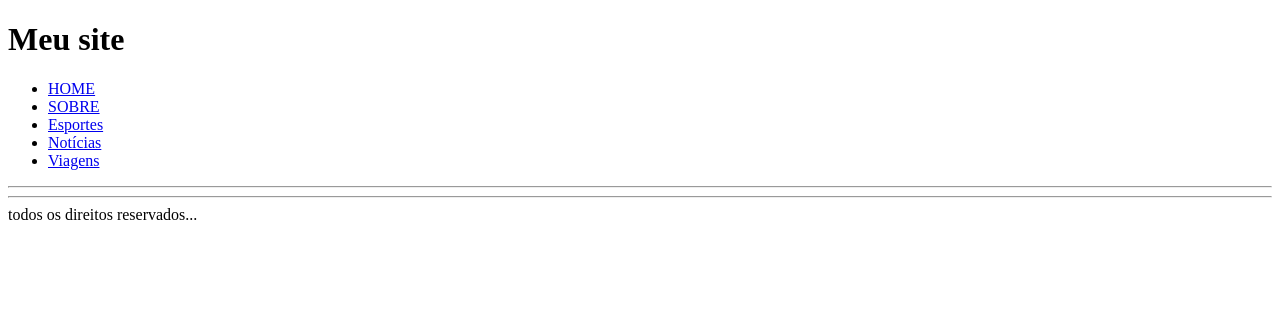
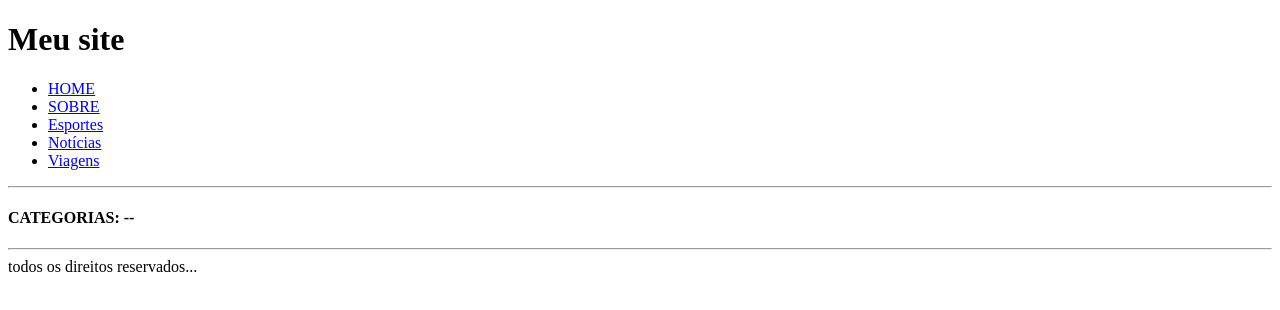
Before and after one commit to Juniorcorpse/react-1, a React (Create React App) app: page /categoria in a window 1280 px wide. Shown: the top 310 px of the page. Built offline with nearby package versions, Linux system fonts and the light colour scheme.

Commit message:
Router query e 404

```diff
--- a/src/App.js
+++ b/src/App.js
@@ -21,13 +21,13 @@ function App() {
               <Link to="/sobre" >SOBRE</Link>
             </li>
             <li>
-              <Link to="/categoria/esportes" >Esportes</Link>
+              <Link to="/categoria?tipo=esportes" >Esportes</Link>
             </li>
             <li>
-              <Link to="/categoria/noticias" >Notícias</Link>
+              <Link to="/categoria?tipo=noticias" >Notícias</Link>
             </li>
             <li>
-              <Link to="/categoria/viagens" >Viagens</Link>
+              <Link to="/categoria?tipo=viagens" >Viagens</Link>
             </li>
           </ul>
         </nav>
@@ -40,8 +40,13 @@ function App() {
         <Route path="/sobre">
          <Sobre />
         </Route>
-        <Route path="/categoria/:cat">
+        <Route path="/categoria">
          <Categoria />
+        </Route>
+
+        <Route path="*">
+        <h1>:: 404 ::</h1>
+        <h3>:: PAGINA NÃO ENCONTRADA! ::</h3>
         </Route>
       </Switch>
       <hr/>
--- a/src/pages/Categoria.js
+++ b/src/pages/Categoria.js
@@ -1,11 +1,17 @@
 import React from 'react';
-import { useParams } from 'react-router-dom';
+import { useLocation } from 'react-router-dom';
+
+function useQuery(){
+    return new URLSearchParams(useLocation().search);
+}
 
 function Categoria(){
-    let {cat} = useParams();
+    let query = useQuery();
+    let cat = query.get('tipo');
+    let subtipo = query.get('subtipo');
     return(
         <div>
-    <h4>CATEGORIAS: {cat}</h4>
+    <h4>CATEGORIAS: {cat} -- {subtipo}</h4>
         </div>
     );
 }
```
Also changed, not shown: 1 other file (tests, documents, lock files or other folders).
